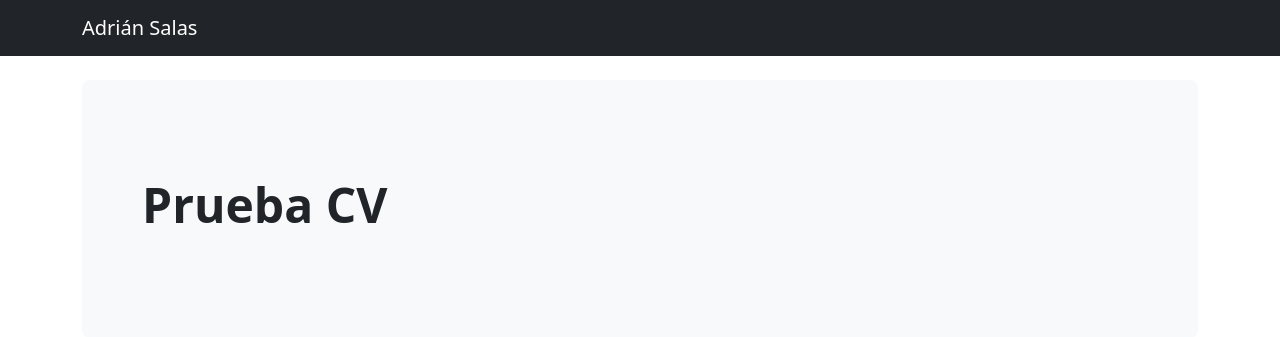
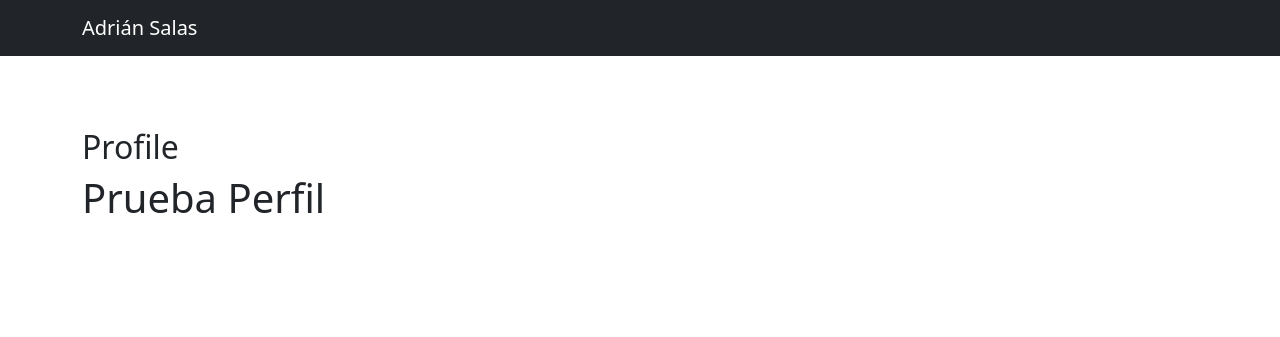
Before and after one commit to AdrianSalasVazquez/cv-web, a Django app: page /es/ in a window 1280 px wide. Shown: the top 337 px of the page. Run offline with Django 5.2, Linux system fonts and the light colour scheme; some libraries are stand-ins or nearby versions.

Commit message:
Preparacion para secciones de template y prueba de traduccion

```diff
--- a/templates/cv/cv.html
+++ b/templates/cv/cv.html
@@ -1,10 +1,5 @@
-{% extends 'base.html' %}
+{% extends "base.html" %}
 {% block content %}
-<div class="p-5 mb-4 bg-light rounded-3">
-    <div class="container-fluid py-5">
-        <h1 class="display-5 fw-bold">
-            Prueba CV
-        </h1>
-    </div>
-</div>
+  {% include "cv/sections/profile.html" %}
+  {% include "cv/sections/experience.html" %}
 {% endblock %}
--- /dev/null
+++ b/templates/cv/sections/profile.html
@@ -0,0 +1,7 @@
+{% load i18n %}
+<section id="profile" class="py-5">
+  <h2>{% trans "Profile" %}</h2>
+  <div class="accordion" id="accProfile">
+    <h1>Prueba Perfil</h1>
+  </div>
+</section>
```
Also changed, not shown: locale/es/LC_MESSAGES/django.po (added), templates/cv/sections/experience.html (added), 1 other file.
